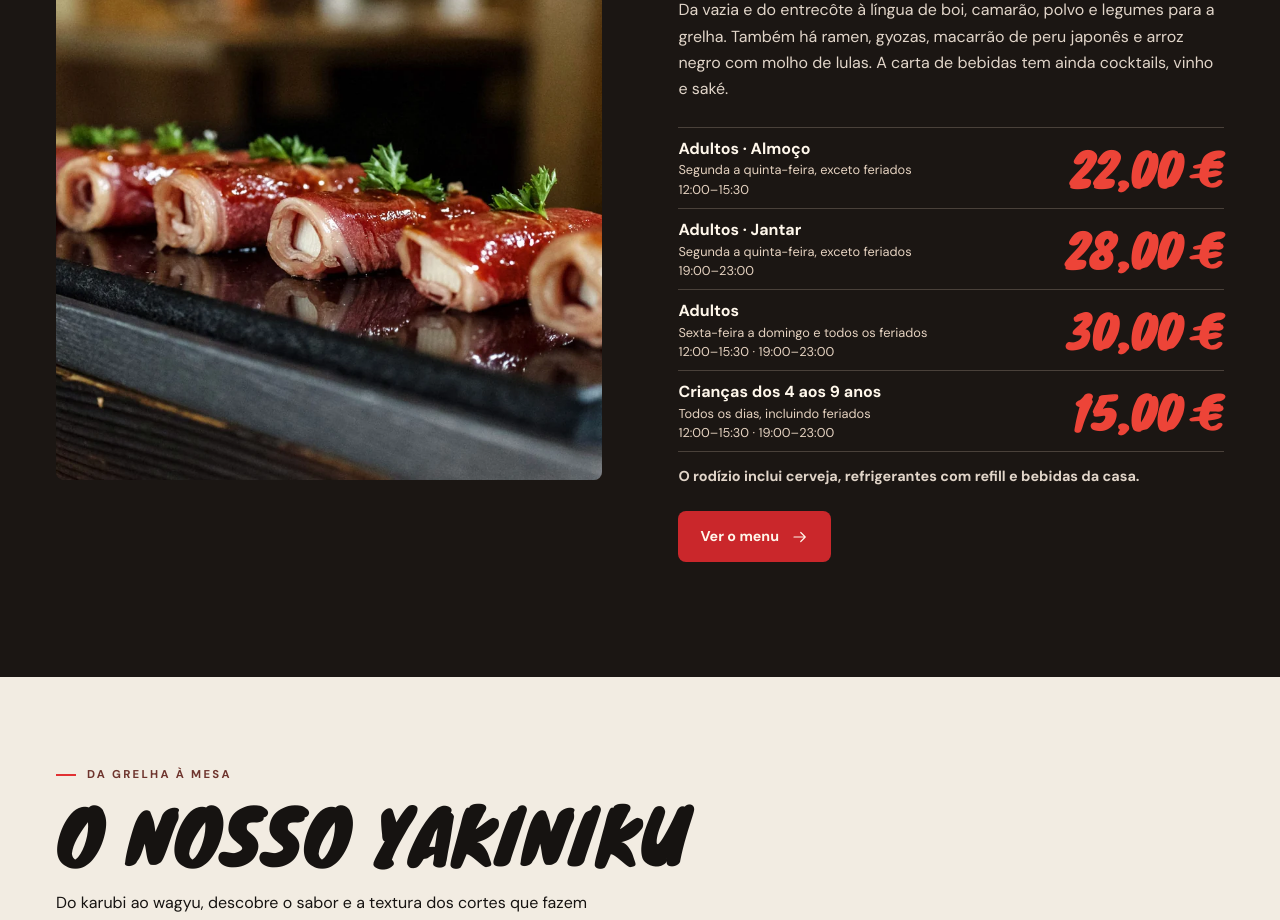
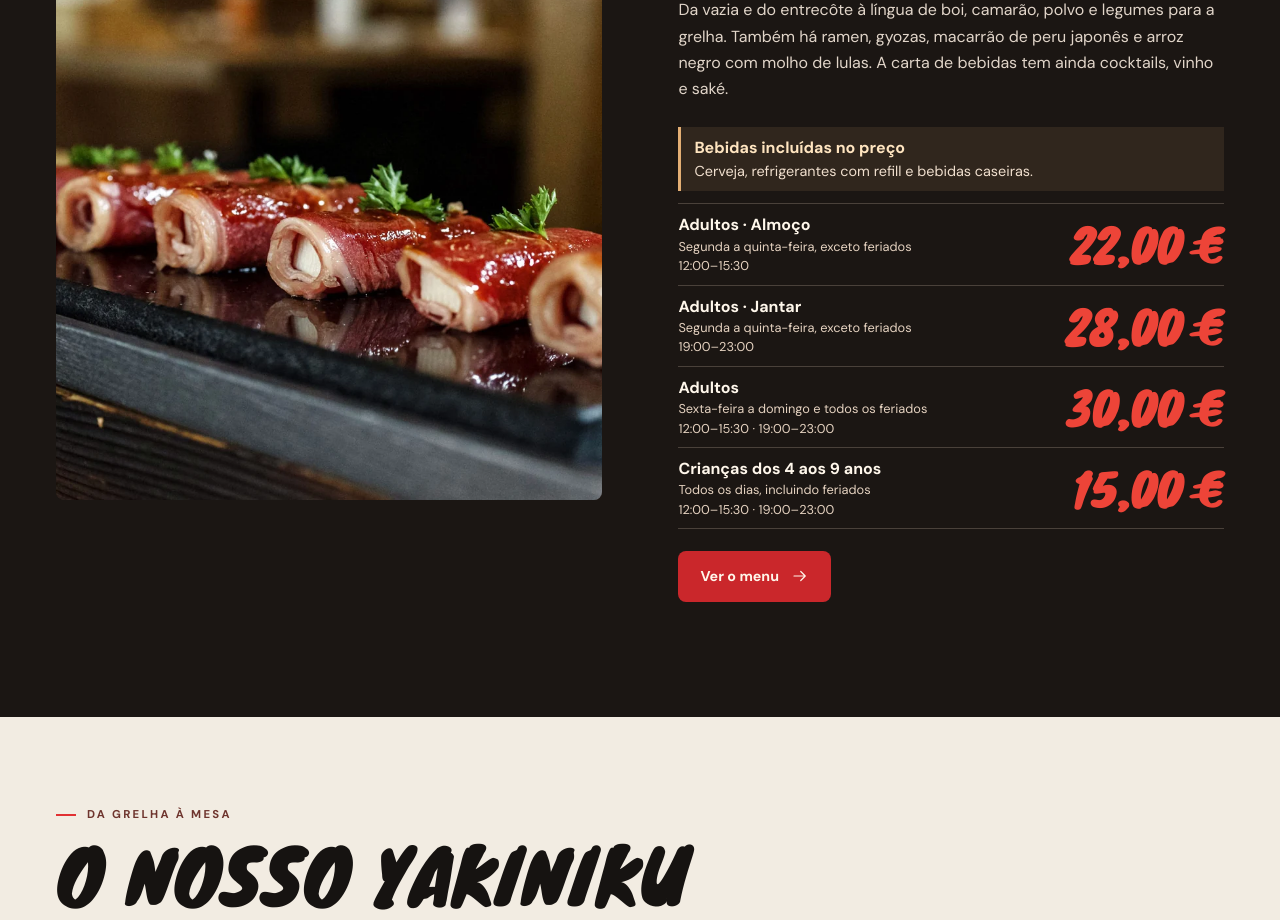
Before and after one commit to andrezhan27/tokyo-bbq-house, a Next.js app: page / in a window 1280 px wide. Shown: the part 1880-2800 px from the top of the page. Built offline with nearby package versions, Linux system fonts and the light colour scheme.

Commit message:
Update Site source

```diff
--- a/app/globals.css
+++ b/app/globals.css
@@ -145,13 +145,18 @@ section[id] { scroll-margin-top: calc(var(--nav-height) + 1px); }
 .menu-image img { object-position: 43% 50%; }
 .menu-copy h2 { font-size: clamp(2.25rem, 5.3vw, 4.7rem); margin: 14px 0 21px; }
 .menu-copy > p:not(.eyebrow) { color: #e1d5c9; }
-.prices { border-block: 1px solid #ffe5cf35; margin-top: 24px; }
+.menu-copy .rodizio-rates { margin: 24px 0 22px; }
+.rodizio-inclusions {
+  margin: 0 0 12px; padding: 10px 13px; border-inline-start: 3px solid #e4af74;
+  background: #e4af741a; color: #f0dfce; font-size: .9rem; line-height: 1.4;
+}
+.rodizio-inclusions strong { display: block; margin-bottom: 2px; color: #ffe5c0; font-size: 1rem; }
+.prices { border-block: 1px solid #ffe5cf35; }
 .prices div { display: flex; justify-content: space-between; align-items: center; gap: 16px; padding-block: 10px; }
 .prices div + div { border-top: 1px solid #ffe5cf35; }
 .prices dt { font-weight: 700; line-height: 1.35; }
 .prices dt span { display: block; color: #e5d2c0; font-size: .8rem; font-weight: 400; margin-top: 2px; }
 .prices dd { color: #ed4438; font: 400 clamp(2rem, 3.4vw, 3.25rem)/1.15 var(--display-font); white-space: nowrap; }
-.menu-copy .drinks-note { margin: 13px 0 22px; font-size: .9rem; font-weight: 700; }
 .guide-callout { padding-block: clamp(53px, 7vw, 100px); }
 .guide-callout-header { margin-bottom: clamp(24px, 4vw, 42px); }
 .guide-callout h2 { margin: 11px 0 16px; }
--- a/components/menu-reader.tsx
+++ b/components/menu-reader.tsx
@@ -146,7 +146,6 @@ function Leaf({ index, locale, jump, side, visual }: PageProps) {
         <div className="menu-leaf-header"><span>{t.menu}</span><span>Tokyo BBQ House</span></div>
         <div className="menu-section-heading"><h2>{t.prices}</h2></div>
         <RodizioPrices locale={locale} />
-        <p className="menu-prices-drinks">{copy[locale].drinksIncluded}</p>
         <div className="menu-leaf-footer"><span>{t.edition}</span><span>{pad(index)}</span></div>
       </section>
     );
--- a/components/restaurant-site.tsx
+++ b/components/restaurant-site.tsx
@@ -134,7 +134,6 @@ export function HomePage({ locale }: { locale: Locale }) {
             <h2>{t.foodTitle}</h2>
             <p>{t.food}</p>
             <RodizioPrices locale={locale} />
-            <p className="drinks-note">{t.drinksIncluded}</p>
             <Link className="button button-red" href={menuPath(locale)}>{t.menu}<Icon name="arrow" /></Link>
           </div>
         </div>
--- a/components/rodizio-prices.tsx
+++ b/components/rodizio-prices.tsx
@@ -1,10 +1,15 @@
 import { copy, type Locale } from "../lib/site";
 
 export function RodizioPrices({ locale }: { locale: Locale }) {
-  const { lang, prices } = copy[locale];
+  const { lang, prices, drinksIncludedLabel, drinksIncluded } = copy[locale];
   const euro = new Intl.NumberFormat(lang, { style: "currency", currency: "EUR" });
 
   return (
+    <div className="rodizio-rates">
+      <p className="rodizio-inclusions">
+        <strong>{drinksIncludedLabel}</strong>
+        {drinksIncluded}
+      </p>
       <dl className="prices">
         {prices.map(({ audience, days, hours, amount }) => (
           <div key={audience}>
@@ -17,5 +22,6 @@ export function RodizioPrices({ locale }: { locale: Locale }) {
           </div>
         ))}
       </dl>
+    </div>
   );
 }
--- a/lib/site.ts
+++ b/lib/site.ts
@@ -48,7 +48,8 @@ export const copy = {
       { audience: "Adultos", days: "Sexta-feira a domingo e todos os feriados", ...rodizioRates.weekendAndHolidays },
       { audience: "Crianças dos 4 aos 9 anos", days: "Todos os dias, incluindo feriados", ...rodizioRates.children },
     ],
-    drinksIncluded: "O rodízio inclui cerveja, refrigerantes com refill e bebidas da casa.",
+    drinksIncludedLabel: "Bebidas incluídas no preço",
+    drinksIncluded: "Cerveja, refrigerantes com refill e bebidas caseiras.",
     guideLabel: "Da grelha à mesa", guideTitle: "O NOSSO YAKINIKU",
     guideIntro: "Do karubi ao wagyu, descobre o sabor e a textura dos cortes que fazem parte da tradição yakiniku.",
     carousel: { label: "Fotografias de yakiniku", previous: "Fotografia anterior", next: "Fotografia seguinte" },
@@ -87,7 +88,8 @@ export const copy = {
       { audience: "Adults", days: "Friday to Sunday and all public holidays", ...rodizioRates.weekendAndHolidays },
       { audience: "Children aged 4–9", days: "Every day, including public holidays", ...rodizioRates.children },
     ],
-    drinksIncluded: "The rodízio includes beer, soft drinks with refills and house drinks.",
+    drinksIncludedLabel: "Drinks included in the price",
+    drinksIncluded: "Beer, soft drinks with refills and homemade drinks.",
     guideLabel: "From the grill to the table", guideTitle: "OUR YAKINIKU",
     guideIntro: "From karubi to wagyu, discover the flavours and textures of the cuts at the heart of yakiniku.",
     carousel: { label: "Yakiniku photos", previous: "Previous photo", next: "Next photo" },
```
Also changed, not shown: components/menu-book.css (+8 -3 lines). Lines whose indentation alone changed are shown as unchanged.
